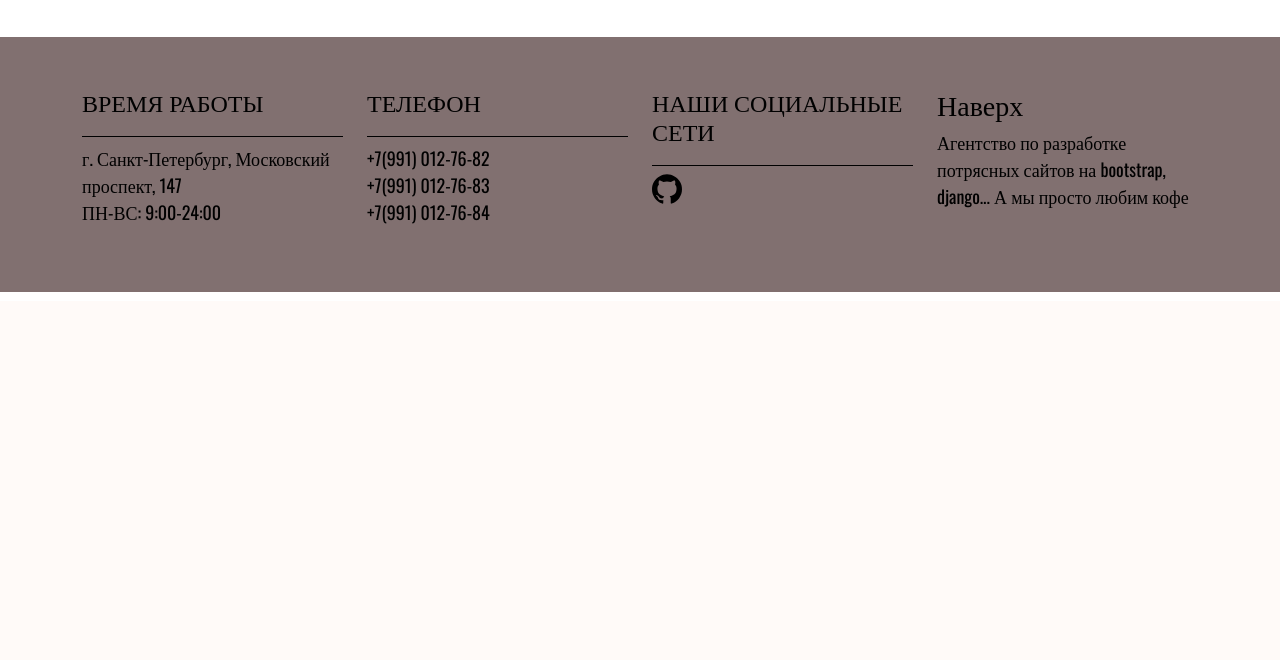
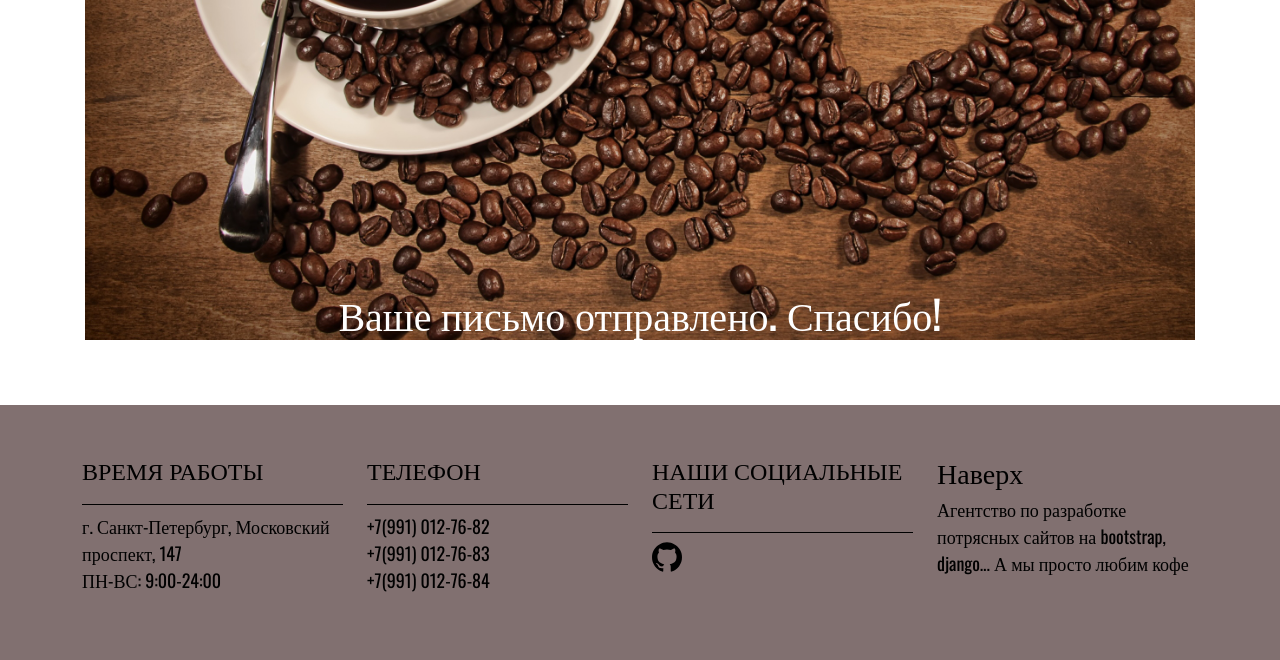
Before and after one commit to AlexanderObolonkov/CoffeeHouse_SoftwareTools, a Django app: page /contacts/success/ in a window 1280 px wide. Shown: the part 499-1159 px from the top of the page. Before the commit the page ends 791 px from the top, so only its background shows below. Run offline with Django 4.2, Linux system fonts and the light colour scheme; parts of the project's set-up code (start-up, migrations or seed data) failed here and were passed over.

Commit message:
Added syles for Contacts and Success template

```diff
--- a/mysite/static/css/styles.css
+++ b/mysite/static/css/styles.css
@@ -170,3 +170,23 @@ footer li a {
     width: 30px;
 }
 /* Footer */
+
+/* Contacts page */
+.contacts-content *{
+    padding: 5px;
+}
+/* Contacts page */
+
+/* Success page content */
+.img-wrap {
+    position: relative;
+}
+
+.img-wrap h1 {
+    position: absolute;
+    left: 0;
+    bottom: 0;
+    width: 100%;
+    color: #ffffff;
+}
+/* Success page content */
```
Also changed, not shown: mysite/static/img/success.jpg (added).
